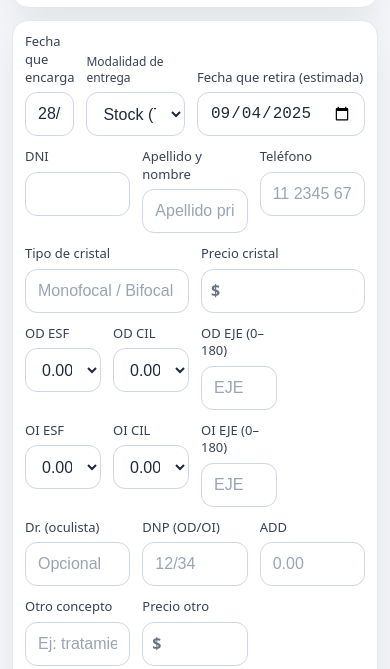
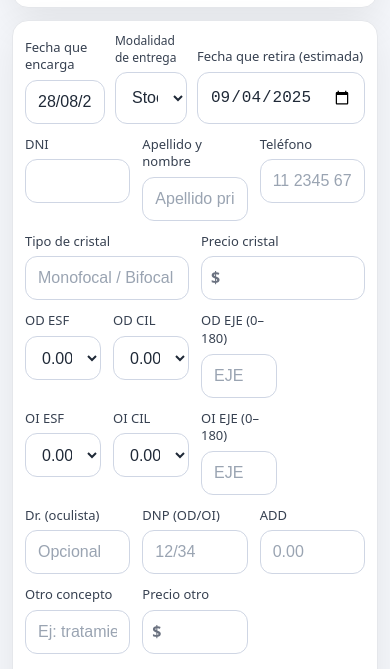
Before and after one commit to a32028974/RECETAS, a plain HTML site: page index.html in a window 390 px wide. Shown: the part 175-844 px from the top of the page. Drawn offline with Linux system fonts and the light colour scheme; some packages are replaced by stand-ins of ours; no server answers; a script that the page names is missing.

Commit message:
Update estilos.css

```diff
--- a/estilos.css
+++ b/estilos.css
@@ -216,3 +216,46 @@ section[aria-label="Datos del trabajo"] .row.cols-3:first-child .seg label{
   padding: 10px 12px;
 }
 /* Importante: sin media-query que apile esas 3 celdas */
+/* ===== Tablet tuning para "Fecha / Modalidad / Fecha que retira" ===== */
+
+/* En esta fila mantenemos 3 columnas, pero damos más aire al date */
+@media (max-width: 1400px){
+  section[aria-label="Datos del trabajo"] .row.cols-3:first-child{
+    grid-template-columns: 1.1fr 0.8fr 1.1fr; /* fecha — modalidad — fecha */
+    column-gap: 10px;
+  }
+}
+
+/* Agrandar altura y tipografía de los date en general */
+input[type="date"]{
+  height: 52px;                 /* antes 44px */
+  font-size: 16px;              /* evita verse “chico” */
+}
+
+/* En WebKit (Chrome/Android) estos sub-selectores suben el tamaño del contenido del date */
+input[type="date"]::-webkit-datetime-edit,
+input[type="date"]::-webkit-datetime-edit-text,
+input[type="date"]::-webkit-datetime-edit-month-field,
+input[type="date"]::-webkit-datetime-edit-day-field,
+input[type="date"]::-webkit-datetime-edit-year-field,
+input[type="date"]::-webkit-calendar-picker-indicator{
+  font-size: 16px;
+}
+
+/* Cuando la modalidad pasa a SELECT (por JS), que no se vea apretado */
+#entrega-select{
+  height: 52px;
+  font-size: 16px;
+  border: 1px solid #CFD6E4;
+  border-radius: 12px;
+  padding: 10px 12px;
+  background: #fff;
+  color: var(--text);
+}
+
+/* En pantallas medianas (≈ tablets) dejamos todavía más aire si hace falta */
+@media (max-width: 1200px){
+  section[aria-label="Datos del trabajo"] .row.cols-3:first-child{
+    grid-template-columns: 1fr 0.9fr 1fr;
+  }
+}
```
